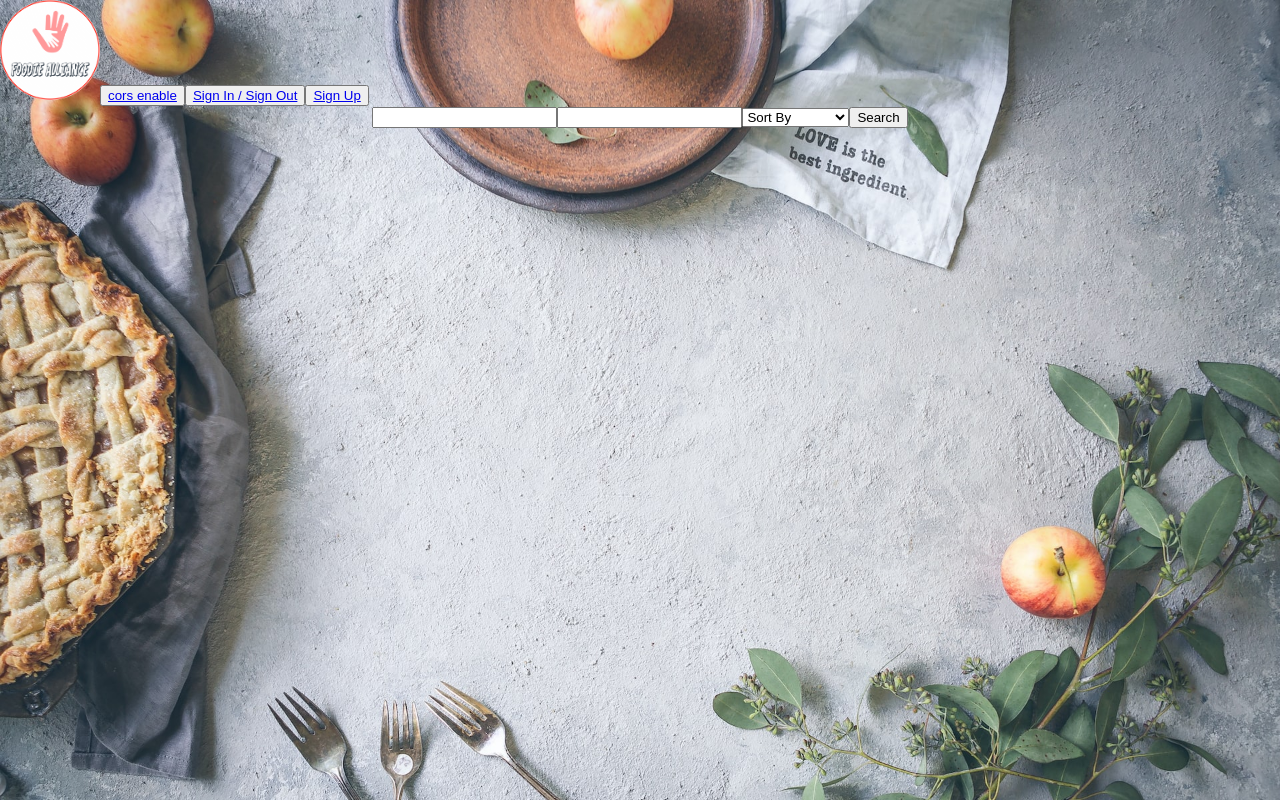
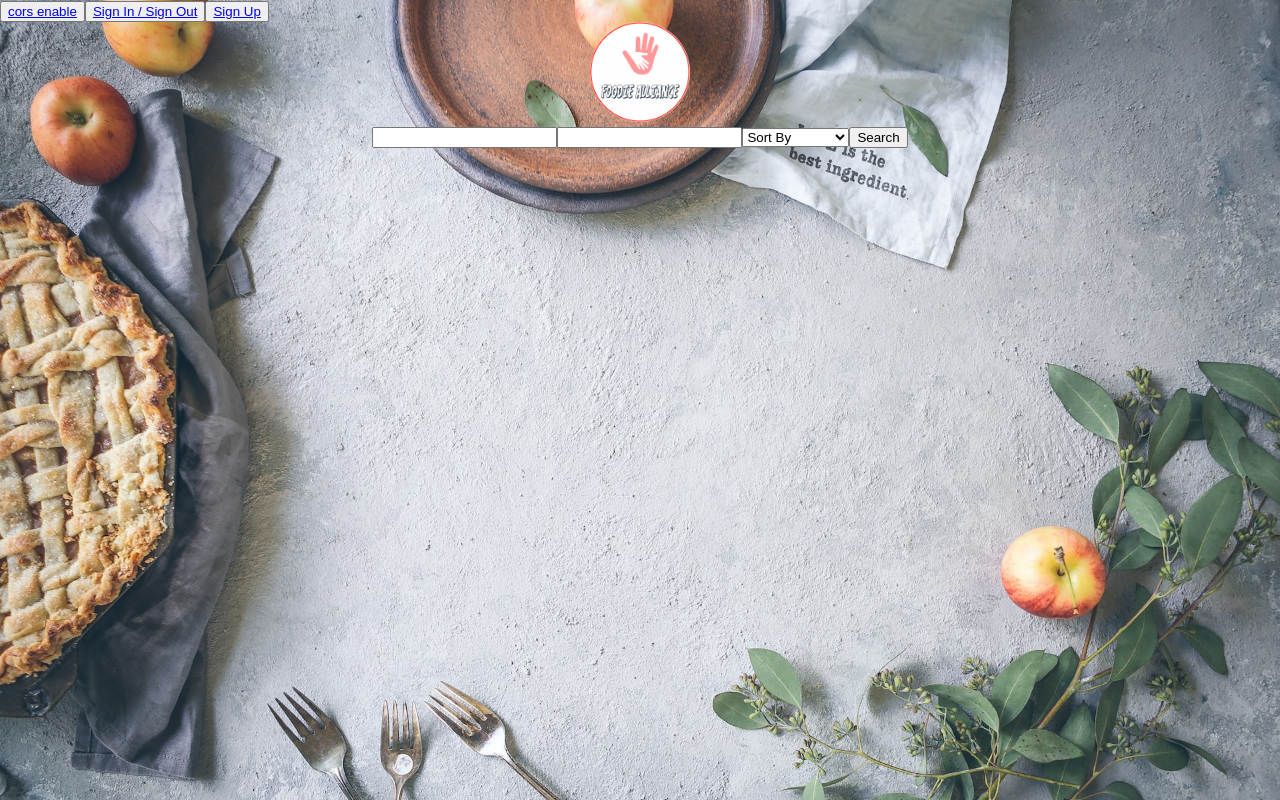
Before and after one commit to zbl14/capstone-planning-log-and-proposal, a React (Create React App) app: page / in a window 1280 px wide. Built offline with nearby package versions, Linux system fonts and the light colour scheme; no server answers.

Commit message:
move logo from TopNav to LandingPage

```diff
--- a/src/components/TopNav.js
+++ b/src/components/TopNav.js
@@ -1,13 +1,9 @@
 import React from "react";
 import { Link } from "react-router-dom";
-import logo from "./../assets/foodie-alliance-logo.png";
 
 const TopNav = () => {
   return (
     <React.Fragment>
-      <Link to="/">
-        <img src={logo} alt="logo" width="100px" />
-      </Link>
       <button>
         <a href="https://cors-anywhere.herokuapp.com/corsdemo" target="_blank">
           cors enable
--- a/src/components/landingPage/LandingPage.js
+++ b/src/components/landingPage/LandingPage.js
@@ -3,6 +3,8 @@ import SearchBar from "./searchBar/SearchBar";
 import { useNavigate } from "react-router-dom";
 import { BackgroundSlideshow } from "./backgroundSlider/BackGroundSlider";
 import TopNav from "../TopNav";
+import { Link } from "react-router-dom";
+import logo from "./../../assets/foodie-alliance-logo.png";
 
 const LandingPage = () => {
   const navigate = useNavigate();
@@ -25,6 +27,9 @@ const LandingPage = () => {
           alignItems: "center",
         }}
       >
+        <Link to="/">
+          <img src={logo} alt="logo" width="100px" />
+        </Link>
         <SearchBar search={search} />
       </div>
       <BackgroundSlideshow />
```
